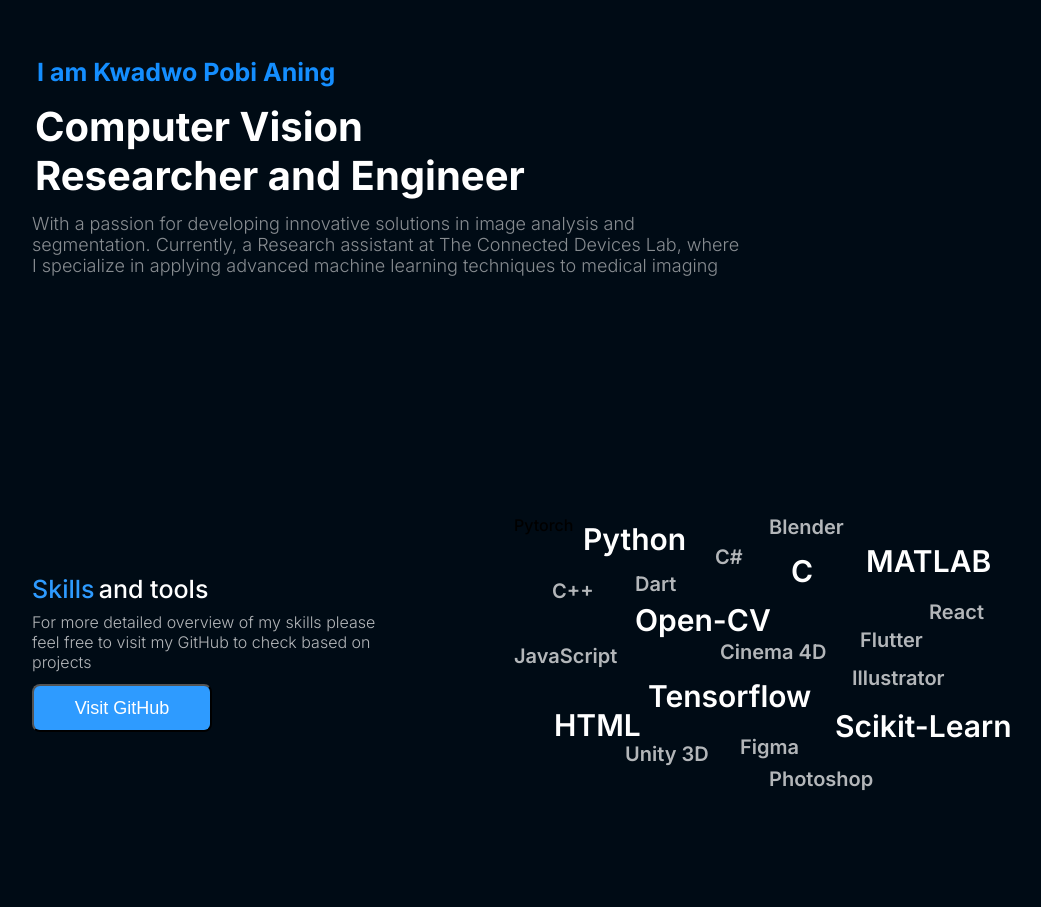
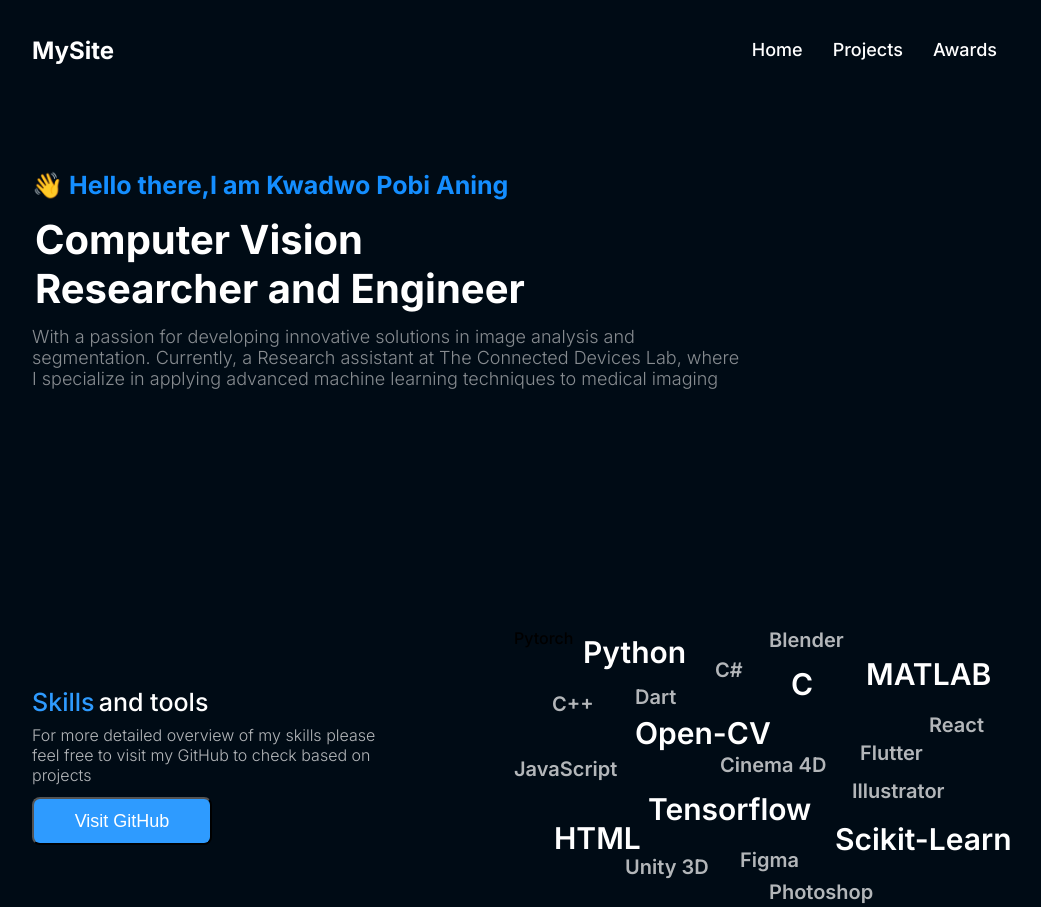
Before and after one commit to KojoAning/portfolio, a plain HTML site: page index.html in a window 1280 px wide. Shown: the top 907 px of the page, without its empty margins (118-1159 px from the left). Drawn offline with Linux system fonts and the light colour scheme.

Commit message:
added new files

```diff
--- a/index.html
+++ b/index.html
@@ -7,10 +7,18 @@
     <link rel="stylesheet" href="styles.css" />
   </head>
   <body>
+    <header>
+      <div class="logo">MySite</div>
+      <nav>
+        <a href="#home">Home</a>
+        <a href="#projects">Projects</a>
+        <a href="#awards">Awards</a>
+      </nav>
+    </header>
     <div class="container">
       <div class="toppart">
         <div class="intro">
-          <div class="intro-name">I am Kwadwo Pobi Aning</div>
+          <div class="intro-name">👋 Hello there,I am Kwadwo Pobi Aning</div>
           <div class="intro-title">Computer Vision Researcher and Engineer</div>
           <div class="intro-description">
             With a passion for developing innovative solutions in image analysis
--- a/styles.css
+++ b/styles.css
@@ -17,7 +17,7 @@ body {
   width: 100%;
   /* padding-left: 147px;
   padding-right: 147px; */
-  padding-top: 57px;
+  padding-top: 100px;
   padding-bottom: 287px;
   background: #000b15;
   display: inline-flex;
@@ -33,7 +33,7 @@ body {
 }
 
 .intro-name {
-  left: 5px;
+  left: 0px;
   top: 0px;
   position: absolute;
   color: #148eff;
@@ -208,7 +208,34 @@ body {
   justify-content: space-between;
   /* position: relative; */
 }
-
+header {
+  background-color: #000b15;
+  color: white;
+  padding-left: 150px;
+  padding-right: 150px;
+  padding-top: 30px;
+  display: flex;
+  justify-content: space-between;
+  align-items: center;
+}
+nav {
+  display: flex;
+}
+nav a {
+  color: white;
+  text-decoration: none;
+  padding: 0 15px;
+  font-size: 18px;
+  line-height: 40px;
+  transition: color 0.3s ease;
+}
+nav a:hover {
+  color: #f0f0f0;
+}
+.logo {
+  font-size: 24px;
+  font-weight: bold;
+}
 .award-image {
   width: 166px;
   height: 177px;
```
